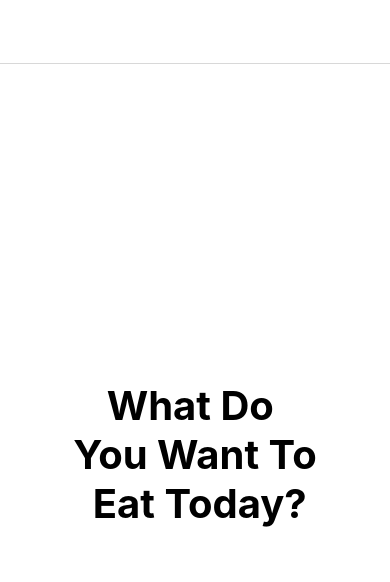
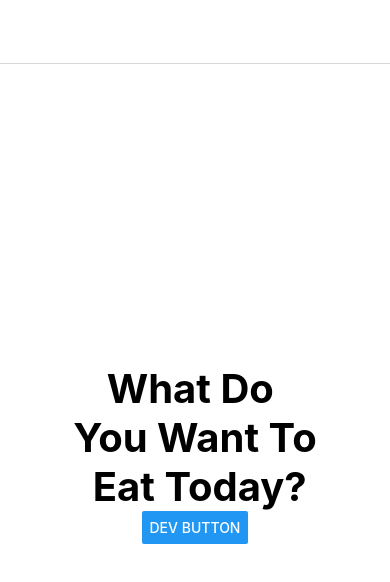
Before and after one commit to RadVonSwag/hackutd2022, a React Native app: screen /Home in a window 390 px wide. Shown: the top 582 px of the page. Built offline with nearby package versions, Linux system fonts and the light colour scheme.

Commit message:
devbutton

```diff
--- a/components/Home.js
+++ b/components/Home.js
@@ -6,6 +6,7 @@ const Home = () => {
    return (
     <View style={styles.container}>
         <Text style={styles.centerText}>What Do {'\n'} You Want To {'\n'} Eat Today?</Text>
+        <Button title = "Dev Button" onPress={() => navigation.navigate("DevScreen")}/>
     </View>
   );
 }
```
